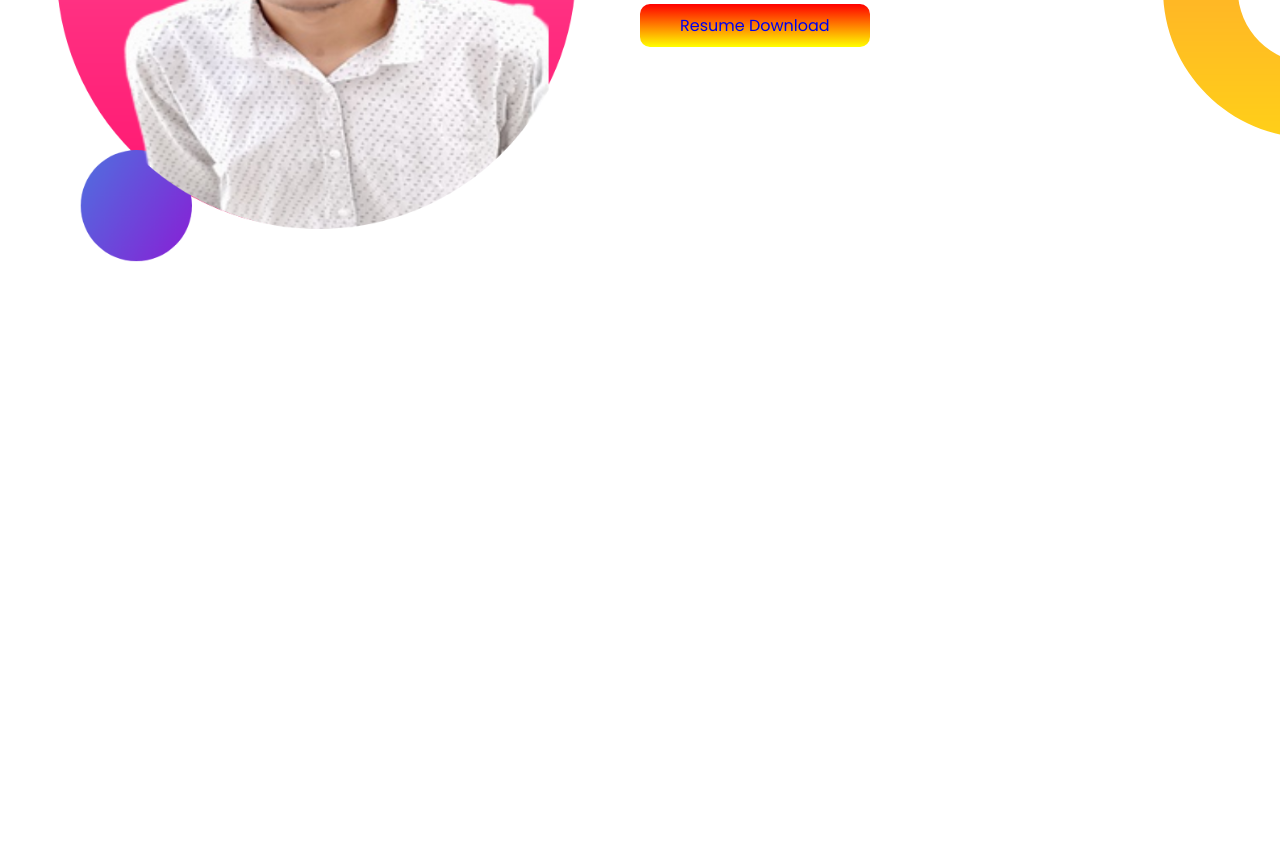
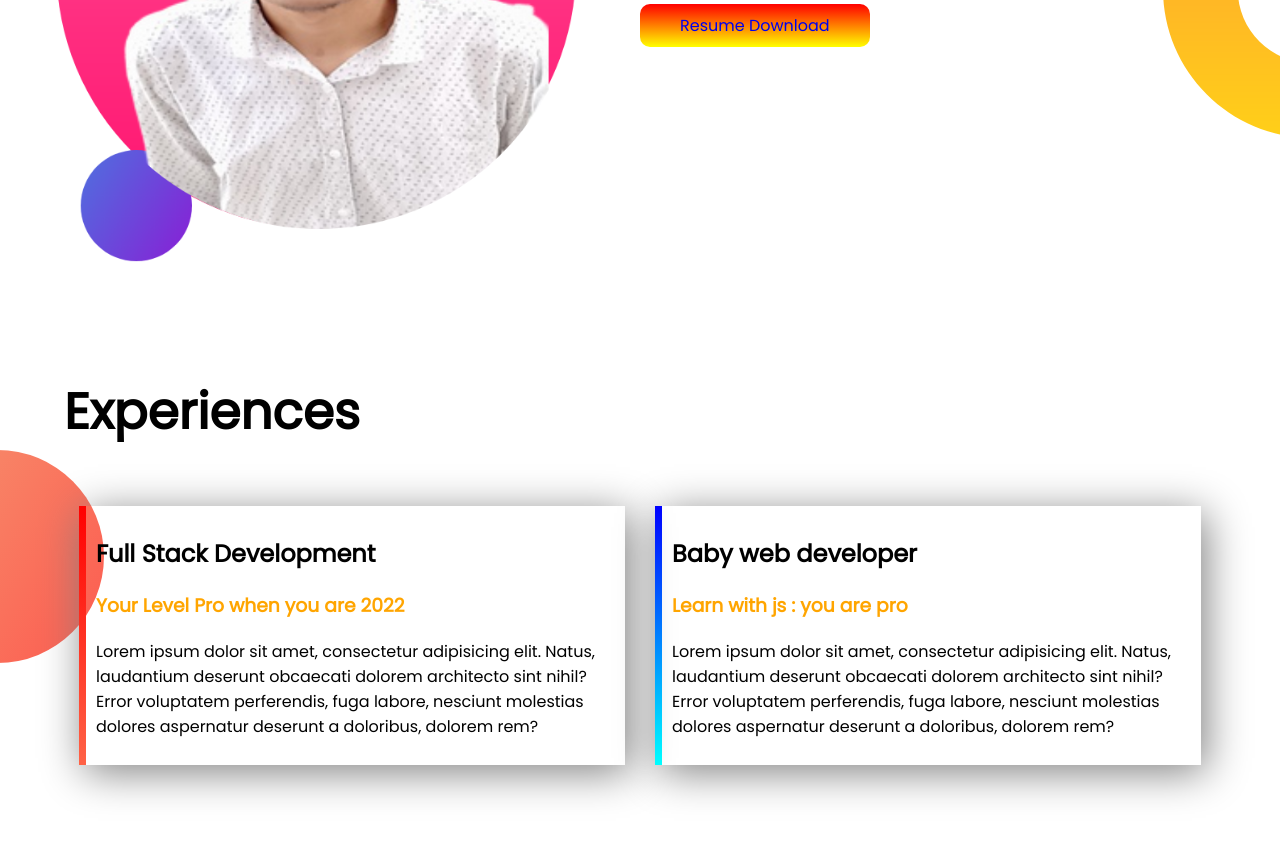
Before and after one commit to M0Faruk/Professional-Portfolio, a plain HTML site: page index.html in a window 1280 px wide. Shown: the part 998-1842 px from the top of the page. Before the commit the page ends 1267 px from the top, so only its background shows below. Drawn offline with Linux system fonts and the light colour scheme.

Commit message:
experience area send

```diff
--- a/index.html
+++ b/index.html
@@ -35,5 +35,21 @@
             <a class="link-color" href="https://drive.google.com">Resume Download</a>
         </div>
     </section>
+
+    <section id="experience-area">
+        <h1>Experiences</h1>
+            <div class="experience-area-part">
+                <div id="full-stack">
+                    <h2>Full Stack Development</h2>
+                    <h3>Your Level Pro when you are 2022</h3>
+                    <p>Lorem ipsum dolor sit amet, consectetur adipisicing elit. Natus, laudantium deserunt obcaecati dolorem architecto sint nihil? Error voluptatem perferendis, fuga labore, nesciunt molestias dolores aspernatur deserunt a doloribus, dolorem rem?</p>
+                </div>
+                <div id="baby-web">
+                    <h2>Baby web developer</h2>
+                    <h3>Learn with js : you are pro</h3>
+                    <p>Lorem ipsum dolor sit amet, consectetur adipisicing elit. Natus, laudantium deserunt obcaecati dolorem architecto sint nihil? Error voluptatem perferendis, fuga labore, nesciunt molestias dolores aspernatur deserunt a doloribus, dolorem rem?</p>
+                </div>
+            </div>
+    </section>
 </body>
 </html>
--- a/style.css
+++ b/style.css
@@ -40,3 +40,32 @@ h1 {
 .dream-area-part img {
     width: 100%;
 }
+#experience-area {
+    background-image: url(images/exp-bg.png);
+    background-repeat: no-repeat;
+    background-position: left;
+    padding: 5%;
+}
+.experience-area-part {
+    display: flex;
+}
+.experience-area-part h3 {
+    color: orange;
+}
+.experience-area-part div {
+    box-shadow: 5px 7px 40px gray;
+    height: 80%;
+    margin: 15px;
+}
+#full-stack {
+    border-left: 7px solid;
+    border-image: linear-gradient(180deg,red,tomato);
+    border-image-slice: 1;
+    padding: 10px;
+}
+#baby-web {
+    border-left: 7px solid;
+    border-image: linear-gradient(180deg,blue,cyan);
+    border-image-slice: 1;
+    padding: 10px;
+}
```
